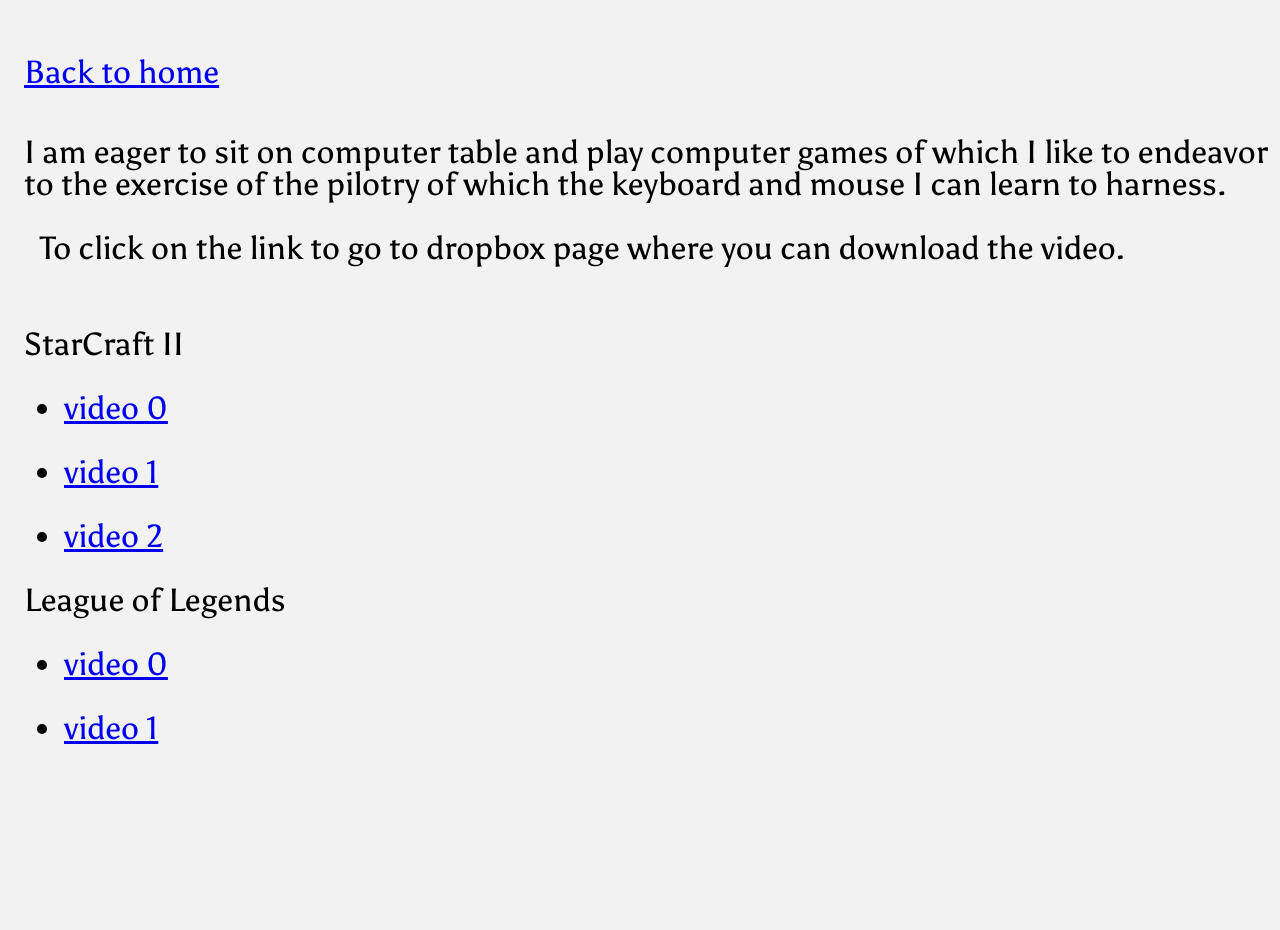
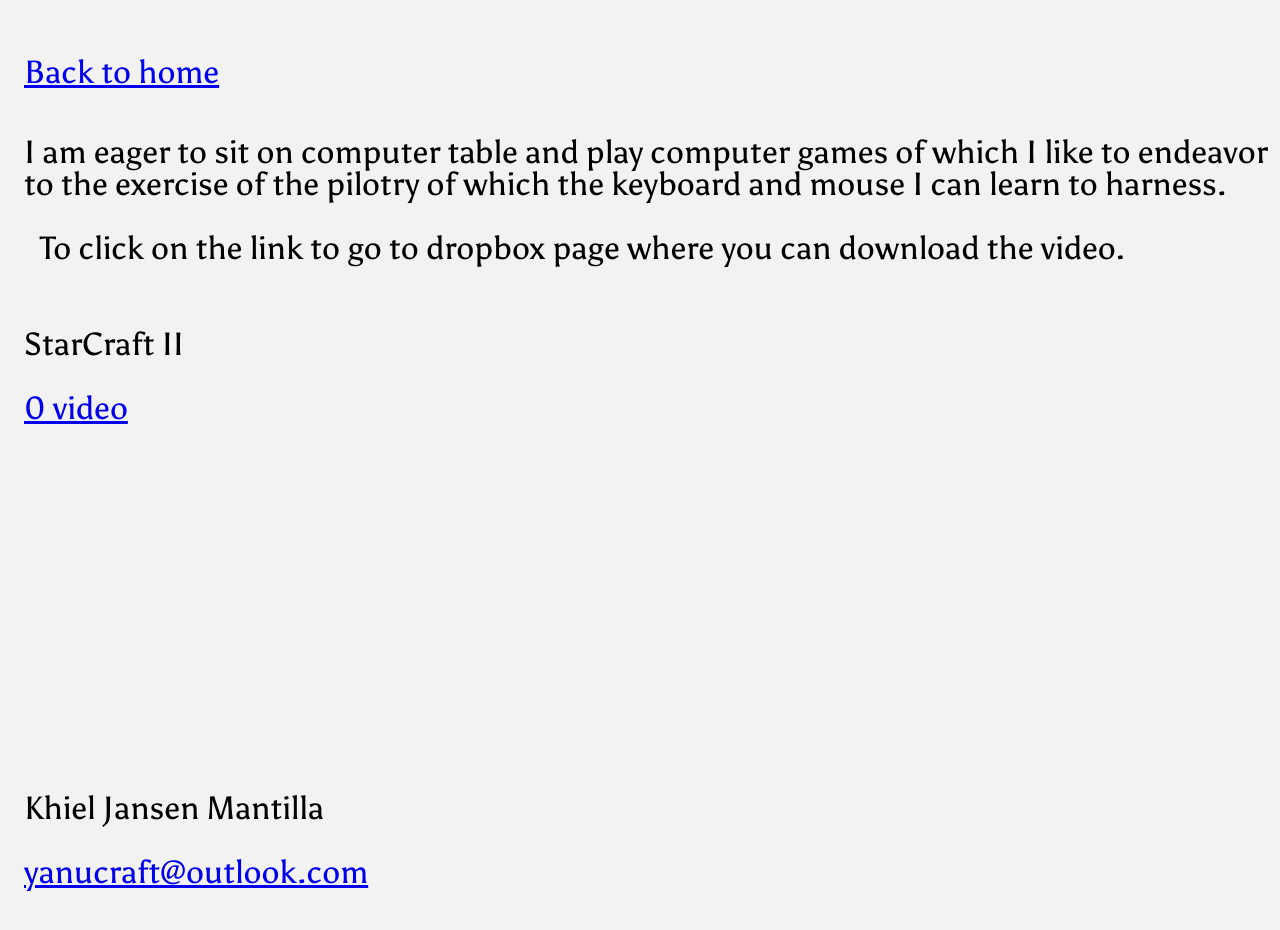
Before and after one commit to khieljansen00/tolibrary, a plain HTML site: page file0.html in a window 1280 px wide. Shown: the top 930 px of the page. Drawn offline with Linux system fonts and the light colour scheme.

Commit message:
new video sc2

```diff
--- a/file0.html
+++ b/file0.html
@@ -15,16 +15,8 @@
     <p>I am eager to sit on computer table and play computer games of which I like to endeavor to the exercise of the pilotry of which the keyboard and mouse I can learn to harness.</p>
     <p class="p1">To click on the link to go to dropbox page where you can download the video.</p>
     <p>StarCraft II</p>
-    <ul>
-    <li><p><a href="https://www.dropbox.com/scl/fi/1oqdpledky0wrhrekv9oz/sc2_00.mp4?rlkey=dez5tj0la491o18ch71x0d60r&st=qqetq1i3&dl=0" download="sc">video 0</a></p></li>
-    <li><p><a href="https://www.dropbox.com/scl/fi/r93d2yartoyr2b1mh8ifl/sc2_01.mp4?rlkey=9a2eeyxz4neomgtxw4uxfvnl1&st=oqhhr3bp&dl=0" download="sc">video 1</a></p></li>
-    <li><p><a href="https://www.dropbox.com/scl/fi/olglparzu7w2mwmn5jdkb/sc2_02.mp4?rlkey=rw6my893ymkka03tx2wz4h6al&st=gvm16oc9&dl=0" download="sc">video 2</a></p></li>
-    </ul>
-    <p>League of Legends</p>
-    <ul>
-    <li><p><a href="https://www.dropbox.com/scl/fi/m4ojacvhkw8me0nbuku5h/lol_0.mp4?rlkey=is9mzhl0wocfmrn7pltr4vz64&st=ua9z8t0f&dl=0" download="lol0">video 0</a></p></li>
-    <li><p><a href="https://www.dropbox.com/scl/fi/ckfovbyv6x006h3oclilh/lol_1.mp4?rlkey=zxbs2jyt32wsxndolcibiewoi&st=7xdgqlao&dl=0" download="lol">video 1</a></p></li>
-    </ul>
+    <a href="https://www.dropbox.com/scl/fi/whrddx0j2z2068xlv4a3f/sc2-0.mp4?rlkey=ddq1dakbl07bvdwu66fjfeetv&st=963weybp&dl=0">0 video</a>
+
     <article class="footer">
     <p>Khiel Jansen Mantilla</p>
     <p><a href="mailto:yanucraft@outlook.com">yanucraft@outlook.com</a></p>
```
